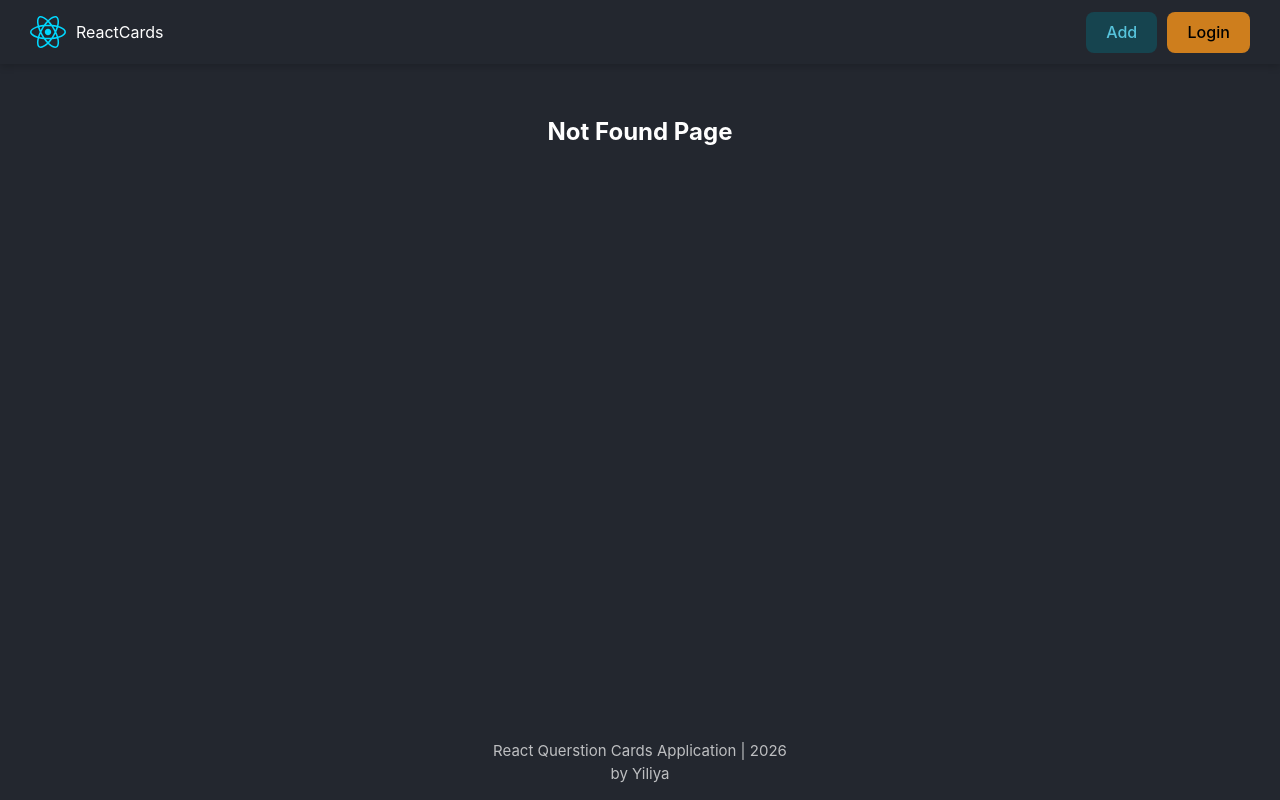
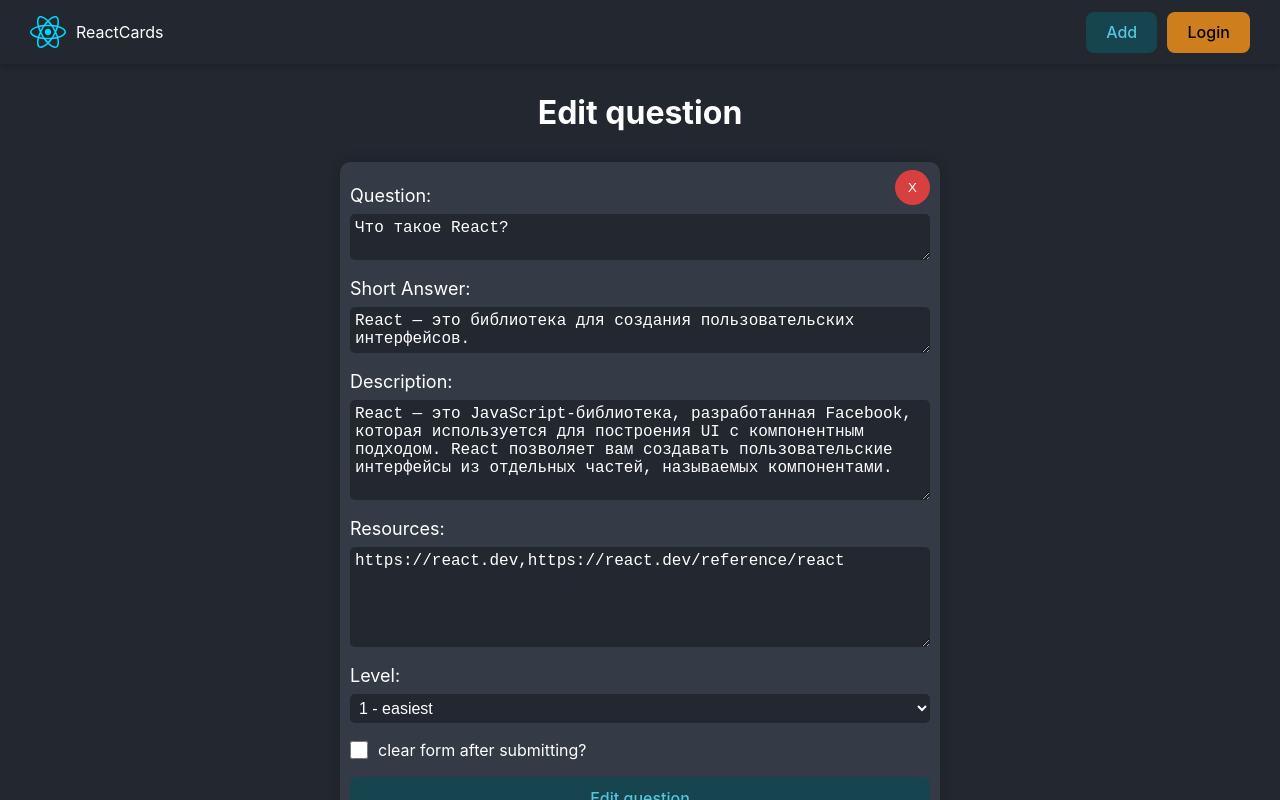
Before and after one commit to Yuliya-1102/react-app-course-cards, a React (Vite) app: page /editquestion/1 in a window 1280 px wide. Before the commit this address had no page. Built offline with nearby package versions, Linux system fonts and the light colour scheme; data requests are answered from the project's data file.

Commit message:
edit question page implementation

```diff
--- a/db.json
+++ b/db.json
@@ -559,155 +559,12 @@
     {
       "id": "e5c9",
       "question": "Ты крут в React?",
-      "answer": "🍏 канэшна 🍏",
+      "answer": "канэшна",
       "description": "Потому что React мне очень нравится и я уже много с ним практикуюсь",
       "resources": [],
       "level": 1,
-      "completed": false
-    },
-    {
-      "id": "de02",
-      "question": "defaultValue",
-      "answer": "defaultValue",
-      "description": "defaultValue",
-      "resources": [
-        "defaultValue"
-      ],
-      "level": 1,
-      "completed": false
-    },
-    {
-      "id": "6770",
-      "question": "defaultValue",
-      "answer": "defaultValue",
-      "description": "defaultValue",
-      "resources": [
-        "defaultValue"
-      ],
-      "level": 1,
-      "completed": false
-    },
-    {
-      "id": "282d",
-      "question": "defaultValue",
-      "answer": "defaultValue",
-      "description": "defaultValue",
-      "resources": [
-        "defaultValue"
-      ],
-      "level": 1,
-      "completed": false
-    },
-    {
-      "id": "424c",
-      "question": "defaultValue",
-      "answer": "defaultValue",
-      "description": "defaultValue",
-      "resources": [
-        "defaultValue"
-      ],
-      "level": 1,
-      "completed": false
-    },
-    {
-      "id": "7b63",
-      "question": "defaultValue",
-      "answer": "defaultValue",
-      "description": "defaultValue",
-      "resources": [
-        "defaultValue"
-      ],
-      "level": 1,
-      "completed": false
-    },
-    {
-      "id": "affd",
-      "question": "defaultValue",
-      "answer": "defaultValue",
-      "description": "defaultValue",
-      "resources": [
-        "defaultValue"
-      ],
-      "level": 1,
-      "completed": false
-    },
-    {
-      "id": "8d55",
-      "question": "defaultValue",
-      "answer": "defaultValue",
-      "description": "defaultValue",
-      "resources": [
-        "defaultValue"
-      ],
-      "level": 1,
-      "completed": false
-    },
-    {
-      "id": "130c",
-      "question": "gfdgd",
-      "answer": "dgxgc",
-      "description": "bvnvbv",
-      "resources": [
-        "yurte",
-        " 46tgfgsdfg",
-        "efdfdf"
-      ],
-      "level": 3,
-      "completed": false
-    },
-    {
-      "id": "d796",
-      "question": "trtrtre",
-      "answer": "dfgdfg",
-      "description": "ccvbvcb",
-      "resources": [
-        "eergh",
-        " wq4wrfdm"
-      ],
-      "level": 2,
-      "completed": false
-    },
-    {
-      "id": "45bc",
-      "question": "trtrtre",
-      "answer": "dfgdfg",
-      "description": "ccvbvcb",
-      "resources": [
-        "eergh",
-        " wq4wrfdm"
-      ],
-      "level": 1,
-      "completed": false
-    },
-    {
-      "id": "7097",
-      "question": "refdfd",
-      "answer": "sfdf",
-      "description": "fdf",
-      "resources": [],
-      "level": 2,
-      "completed": false
-    },
-    {
-      "id": "5e0b",
-      "question": "fgfg",
-      "answer": "cvcv",
-      "description": "gfg",
-      "resources": [
-        "df",
-        " dfgfg"
-      ],
-      "level": 3,
-      "completed": false
-    },
-    {
-      "id": "f5ff",
-      "question": "jkjk",
-      "answer": "fdf",
-      "description": "dfdf",
-      "resources": [],
-      "level": 2,
-      "completed": false
+      "completed": false,
+      "editDate": "22.04.2026, 14:20"
     }
   ]
 }
--- a/src/App.jsx
+++ b/src/App.jsx
@@ -4,6 +4,7 @@ import { HomePage } from "./pages/HomePage";
 import { NotFoundPage } from "./pages/NotFoundPage";
 import { QuestionPage } from "./pages/QuestionPage";
 import { AddQuestionPageLazy } from "./pages/AddQuestionPage";
+import { EditQuestionPage } from "./pages/EditQuestionPage";
 
 function App() {
   return (
@@ -16,6 +17,8 @@ function App() {
           <Route path="/addquestion" element={<AddQuestionPageLazy />} />
           {/* Открывается страница при нажатии на карточке на View */}
           <Route path="/question/:id" element={<QuestionPage />} />
+          {/* Открывается страница при нажатии на header Edit */}
+          <Route path="/editquestion/:id" element={<EditQuestionPage />} />
 
           <Route path="*" element={<NotFoundPage />} />
         </Route>
--- a/src/components/QuestionForm/QuestionForm.jsx
+++ b/src/components/QuestionForm/QuestionForm.jsx
@@ -4,7 +4,7 @@ import cls from "./QuestionForm.module.css";
 const QuestionForm = ({ formAction, state, isPending, submitBtnText }) => {
   return (
     <form action={formAction} className={cls.form}>
-      <input type="text" name="questionId" defaultValue={"defaultValue"} hidden />
+      <input type="text" name="questionId" defaultValue={state.id} hidden />
 
       <div className={cls.formControl}>
         <label htmlFor="questionField">Question: </label>
--- /dev/null
+++ b/src/helpers/dateFormat.jsx
@@ -0,0 +1,9 @@
+export const dateFormat = (date) => {
+  return Intl.DateTimeFormat("ru-Ru", {
+    day: "numeric",
+    month: "numeric",
+    year: "numeric",
+    hour: "2-digit",
+    minute: "2-digit",
+  }).format(date);
+};
--- a/src/pages/AddQuestionPage/AddQuestionPage.jsx
+++ b/src/pages/AddQuestionPage/AddQuestionPage.jsx
@@ -33,7 +33,8 @@ const createCardAction = async (_prevState, formData) => {
       throw new Error(response.statusText);
     }
 
-    const question = response.json();
+    const question = await response.json();
+
     toast.success("New question is successfully created!");
 
     return isClearForm ? {} : question;
--- /dev/null
+++ b/src/pages/EditQuestionPage/EditQuestion.jsx
@@ -0,0 +1,92 @@
+import { useActionState } from "react";
+import { Loader } from "../../components/Loader/Loader";
+import { QuestionForm } from "../../components/QuestionForm";
+
+import cls from "./EditQuestionPage.module.css";
+import { delayFn } from "../../helpers/delayFn";
+import { API_URL } from "../../constants";
+import { toast } from "react-toastify";
+import { dateFormat } from "../../helpers/dateFormat";
+import { useFetch } from "../../hooks/useFetch";
+import { useNavigate } from "react-router-dom";
+
+const EditCardAction = async (_prevState, formData) => {
+  try {
+    await delayFn(); // function delay
+
+    const newQuestion = Object.fromEntries(formData);
+    const resources = newQuestion.resources.trim();
+    const questionId = newQuestion.questionId;
+    const isClearForm = newQuestion.clearForm; //formData.get("clearForm")
+
+    // делаем запрос на сервер и добавдяем новый обект
+    const response = await fetch(`${API_URL}/react/${questionId}`, {
+      method: "PATCH",
+      body: JSON.stringify({
+        question: newQuestion.question,
+        answer: newQuestion.answer,
+        description: newQuestion.description,
+        resources: resources.length ? resources.split(",") : [],
+        level: Number(newQuestion.level),
+        completed: false,
+        editDate: dateFormat(new Date()),
+      }),
+    });
+
+    if (!response.ok) {
+      throw new Error(response.statusText);
+    }
+
+    const question = await response.json();
+
+    toast.success("The question is edited successfully!");
+
+    return isClearForm ? {} : question;
+  } catch (error) {
+    toast.error(error.message);
+    return {};
+  }
+};
+
+const EditQuestion = ({ initialState = {} }) => {
+  const navigate = useNavigate();
+  const [formState, formAction, isPending] = useActionState(EditCardAction, { ...initialState, clearForm: false });
+
+  // удаляем элемент
+  const [removeQuestion, isQuestionRemoving] = useFetch(async () => {
+    await fetch(`${API_URL}/react/${initialState.id}`, {
+      method: "DELETE",
+    });
+
+    toast.success("The question has been successfully removed");
+    navigate("/");
+  });
+
+  const onRemoveQuestionHandler = () => {
+    const isRemove = confirm("Are you sure?");
+
+    isRemove && removeQuestion();
+  };
+
+  return (
+    <>
+      {(isPending || isQuestionRemoving) && <Loader />}
+      <h1 className={cls.formTitle}>Edit question</h1>
+
+      <div className={cls.formContainer}>
+        <button className={cls.removeBtn} disabled={isPending || isQuestionRemoving} onClick={onRemoveQuestionHandler}>
+          X
+        </button>
+
+        <QuestionForm
+          state={formState}
+          formAction={formAction}
+          isPending={isPending || isQuestionRemoving}
+          submitBtnText="Edit question"
+        />
+      </div>
+    </>
+  );
+};
+
+export default EditQuestion;
--- /dev/null
+++ b/src/pages/EditQuestionPage/EditQuestionPage.jsx
@@ -0,0 +1,32 @@
+import { useEffect, useState } from "react";
+import { useParams } from "react-router-dom";
+import { useFetch } from "../../hooks/useFetch";
+import { API_URL } from "../../constants";
+import { Loader } from "../../components/Loader/Loader";
+import EditQuestion from "./EditQuestion";
+
+const EditQuestionPage = () => {
+  const { id } = useParams();
+  const [question, setQuestion] = useState(null);
+
+  const [fetchQuestion, isQuestionLoading] = useFetch(async () => {
+    const response = await fetch(`${API_URL}/react/${id}`);
+    const data = await response.json();
+
+    setQuestion(data);
+  });
+
+  useEffect(() => {
+    fetchQuestion();
+  }, []);
+
+  return (
+    <>
+      {isQuestionLoading && <Loader />}
+
+      {question && <EditQuestion initialState={question} />}
+    </>
+  );
+};
+
+export default EditQuestionPage;
--- /dev/null
+++ b/src/pages/EditQuestionPage/EditQuestionPage.module.css
@@ -0,0 +1,26 @@
+.formTitle {
+    margin: 25px auto;
+    width: fit-content;
+}
+.formContainer {
+    position: relative;
+    width: 100%;
+    max-width: 600px;
+    margin: 0 auto;
+    border-radius: 10px;
+    background-color: var(--card-bg-color);
+    box-shadow: 0 0 8px 5px rgba(0,0,0, 0.1);
+}
+
+.removeBtn {
+    width: 35px;
+    height: 35px;
+    position: absolute;
+    top: 8px;
+    right: 10px;
+    border: none;
+    border-radius: 50%;
+    color: #fff;
+    background-color: #d84040;
+    cursor: pointer;
+}
--- /dev/null
+++ b/src/pages/EditQuestionPage/index.jsx
@@ -0,0 +1 @@
+export { default as EditQuestionPage } from "./EditQuestionPage";
--- a/src/pages/QuestionPage/QuestionPage.jsx
+++ b/src/pages/QuestionPage/QuestionPage.jsx
@@ -19,10 +19,7 @@ const QuestionPage = () => {
 
   // собственный хук -------------------------------
   const [fetchCard, isCardLoading] = useFetch(async () => {
-    const response = await fetch(`${API_URL}/react/${id}`, {
-      cache: "no-store", // отключаем кэш браузера
-      headers: { "Cache-Control": "no-cache" }, // явно говорим не использовать кэш
-    });
+    const response = await fetch(`${API_URL}/react/${id}`);
 
     const data = await response.json();
 
@@ -32,8 +29,6 @@ const QuestionPage = () => {
 
   const [updateCard, isCardUpdating] = useFetch(async (isChecked) => {
     const response = await fetch(`${API_URL}/react/${id}`, {
-      cache: "no-store", // отключаем кэш браузера
-      headers: { "Cache-Control": "no-cache" }, // явно говорим не использовать кэш
       method: "PATCH", // похоже на post запрос, только с частичной заменой свойств "completed"
       body: JSON.stringify({ completed: isChecked }),
     });
```
